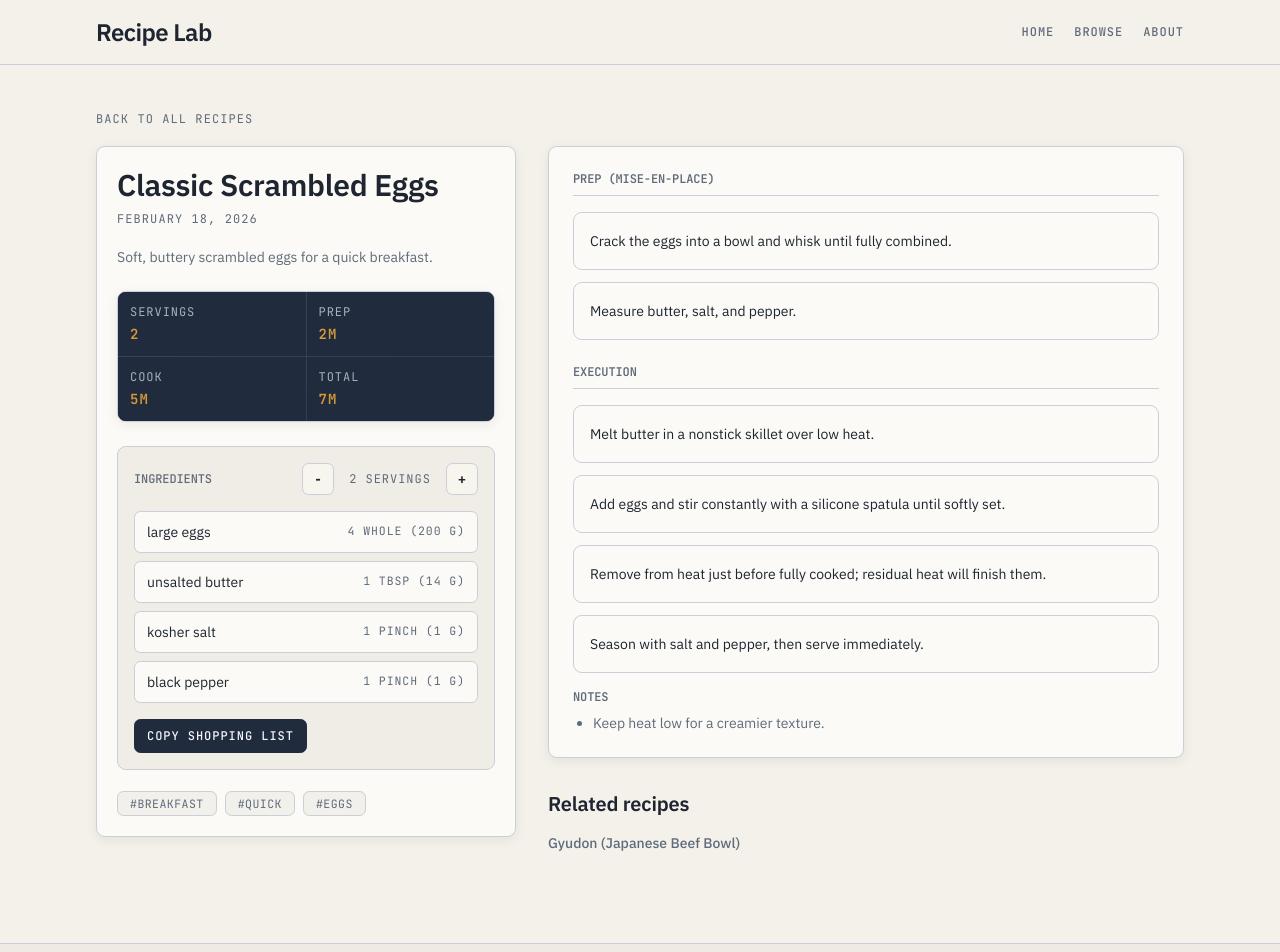
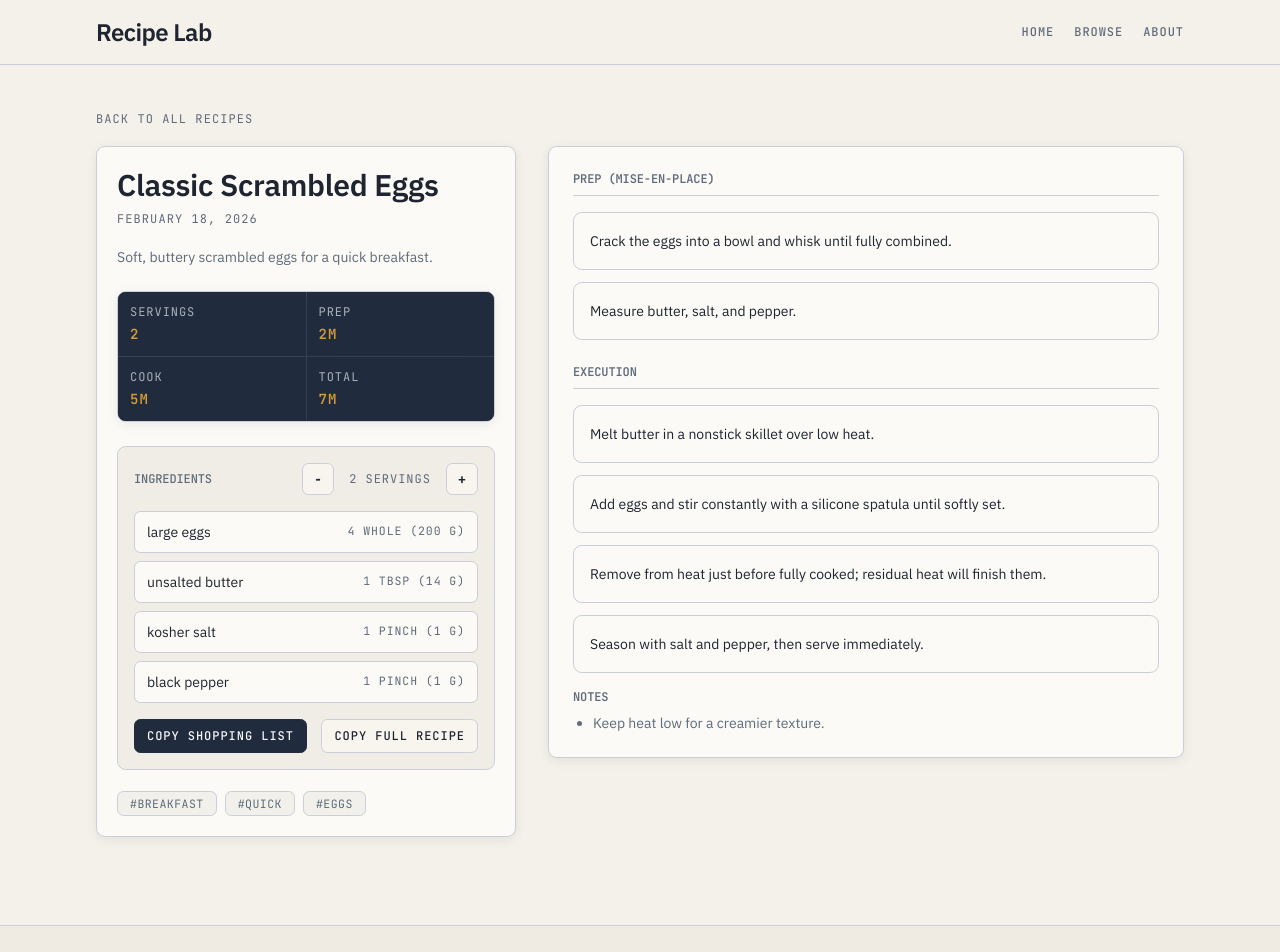
Before and after one commit to zshnjav/recipe-lab, a Next.js app: page /recipes/classic-scrambled-eggs in a window 1280 px wide. Shown: the top 952 px of the page. Built offline with nearby package versions, Linux system fonts and the light colour scheme.

Commit message:
Enhance recipe actions and layout with About/footer updates

```diff
--- a/src/app/recipes/[slug]/page.tsx
+++ b/src/app/recipes/[slug]/page.tsx
@@ -3,7 +3,7 @@ import { notFound } from "next/navigation";
 import type { Metadata } from "next";
 import { RecipeIngredientsPanel } from "@/components/recipe-ingredients-panel";
 import { RecipeMethod } from "@/components/recipe-method";
-import { getAllRecipes, getRecipeBySlug, getRecipeSlugs } from "@/lib/recipes";
+import { getRecipeBySlug, getRecipeSlugs } from "@/lib/recipes";
 
 interface RecipePageProps {
   params: Promise<{ slug: string }>;
@@ -43,10 +43,6 @@ export default async function RecipePage({ params }: RecipePageProps) {
   if (!recipe) {
     notFound();
   }
-
-  const related = getAllRecipes()
-    .filter((item) => item.slug !== recipe.slug && item.tags.some((tag) => recipe.tags.includes(tag)))
-    .slice(0, 3);
 
   return (
     <main className="mx-auto min-h-screen w-full max-w-6xl px-4 py-10 md:px-8">
@@ -89,7 +85,16 @@ export default async function RecipePage({ params }: RecipePageProps) {
               </div>
             </dl>
           </div>
-          <RecipeIngredientsPanel ingredients={recipe.ingredients} baseServings={recipe.servings} />
+          <RecipeIngredientsPanel
+            ingredients={recipe.ingredients}
+            baseServings={recipe.servings}
+            recipeTitle={recipe.title}
+            recipeDescription={recipe.description}
+            prepMinutes={recipe.prepMinutes}
+            cookMinutes={recipe.cookMinutes}
+            totalMinutes={recipe.totalMinutes}
+            methodBody={recipe.body}
+          />
           <ul className="mt-5 flex flex-wrap gap-2">
             {recipe.tags.map((tag) => (
               <li key={tag}>
@@ -108,23 +113,6 @@ export default async function RecipePage({ params }: RecipePageProps) {
           <div className="surface-card bg-[#f6f3ec] p-6">
             <RecipeMethod body={recipe.body} />
           </div>
-          {related.length > 0 ? (
-            <div>
-              <h2 className="mb-3 text-xl font-semibold text-[var(--color-fg)]">Related recipes</h2>
-              <ul className="space-y-2">
-                {related.map((item) => (
-                  <li key={item.slug}>
-                    <Link
-                      href={`/recipes/${item.slug}`}
-                      className="text-sm font-medium text-[var(--color-muted)] hover:text-[var(--color-accent-hover)]"
-                    >
-                      {item.title}
-                    </Link>
-                  </li>
-                ))}
-              </ul>
-            </div>
-          ) : null}
         </section>
       </article>
     </main>
--- a/src/components/recipe-ingredients-panel.tsx
+++ b/src/components/recipe-ingredients-panel.tsx
@@ -6,6 +6,12 @@ import type { RecipeIngredient } from "@/types/recipe";
 interface RecipeIngredientsPanelProps {
   ingredients: RecipeIngredient[];
   baseServings: number;
+  recipeTitle: string;
+  recipeDescription: string;
+  prepMinutes: number;
+  cookMinutes: number;
+  totalMinutes: number;
+  methodBody: string;
 }
 
 function formatKitchenFraction(value: number): string {
@@ -82,7 +88,16 @@ async function copyTextToClipboard(text: string): Promise<boolean> {
   return false;
 }
 
-export function RecipeIngredientsPanel({ ingredients, baseServings }: RecipeIngredientsPanelProps) {
+export function RecipeIngredientsPanel({
+  ingredients,
+  baseServings,
+  recipeTitle,
+  recipeDescription,
+  prepMinutes,
+  cookMinutes,
+  totalMinutes,
+  methodBody,
+}: RecipeIngredientsPanelProps) {
   const [servings, setServings] = useState(baseServings);
   const [copyStatus, setCopyStatus] = useState<string>("");
 
@@ -98,8 +113,35 @@ export function RecipeIngredientsPanel({ ingredients, baseServings }: RecipeIngr
       return;
     }
 
-    const didCopy = await copyTextToClipboard(scaledLines.join("\n"));
+    const shoppingListText = `${recipeTitle}\n${scaledLines.join("\n")}`;
+    const didCopy = await copyTextToClipboard(shoppingListText);
     setCopyStatus(didCopy ? "Shopping list copied." : "Clipboard unavailable in this browser.");
+  };
+
+  const copyFullRecipe = async () => {
+    if (scaledLines.length === 0) {
+      setCopyStatus("No recipe data to copy.");
+      return;
+    }
+
+    const fullRecipeText = [
+      recipeTitle,
+      recipeDescription,
+      "",
+      `Prep: ${prepMinutes}m`,
+      `Cook: ${cookMinutes}m`,
+      `Total: ${totalMinutes}m`,
+      `Servings: ${servings}`,
+      "",
+      "Ingredients",
+      ...scaledLines.map((line) => `- ${line}`),
+      "",
+      "Method",
+      methodBody.trim(),
+    ].join("\n");
+
+    const didCopy = await copyTextToClipboard(fullRecipeText);
+    setCopyStatus(didCopy ? "Full recipe copied." : "Clipboard unavailable in this browser.");
   };
 
   return (
@@ -157,12 +199,19 @@ export function RecipeIngredientsPanel({ ingredients, baseServings }: RecipeIngr
           >
             Copy shopping list
           </button>
-          {copyStatus ? (
-            <span className="font-mono-ui text-[0.68rem] uppercase tracking-[0.08em] text-[var(--color-muted)]">
-              {copyStatus}
-            </span>
-          ) : null}
+          <button
+            type="button"
+            onClick={copyFullRecipe}
+            className="font-mono-ui ml-auto rounded-sm border border-[var(--color-border)] bg-[#f8f5ee] px-3 py-2 text-xs font-medium uppercase tracking-[0.08em] text-[var(--color-fg)] hover:border-[var(--color-accent)] hover:text-[var(--color-accent-hover)]"
+          >
+            Copy full recipe
+          </button>
         </div>
+        {copyStatus ? (
+          <p className="font-mono-ui mt-2 text-[0.68rem] uppercase tracking-[0.08em] text-[var(--color-muted)]">
+            {copyStatus}
+          </p>
+        ) : null}
       </div>
     </section>
   );
```
